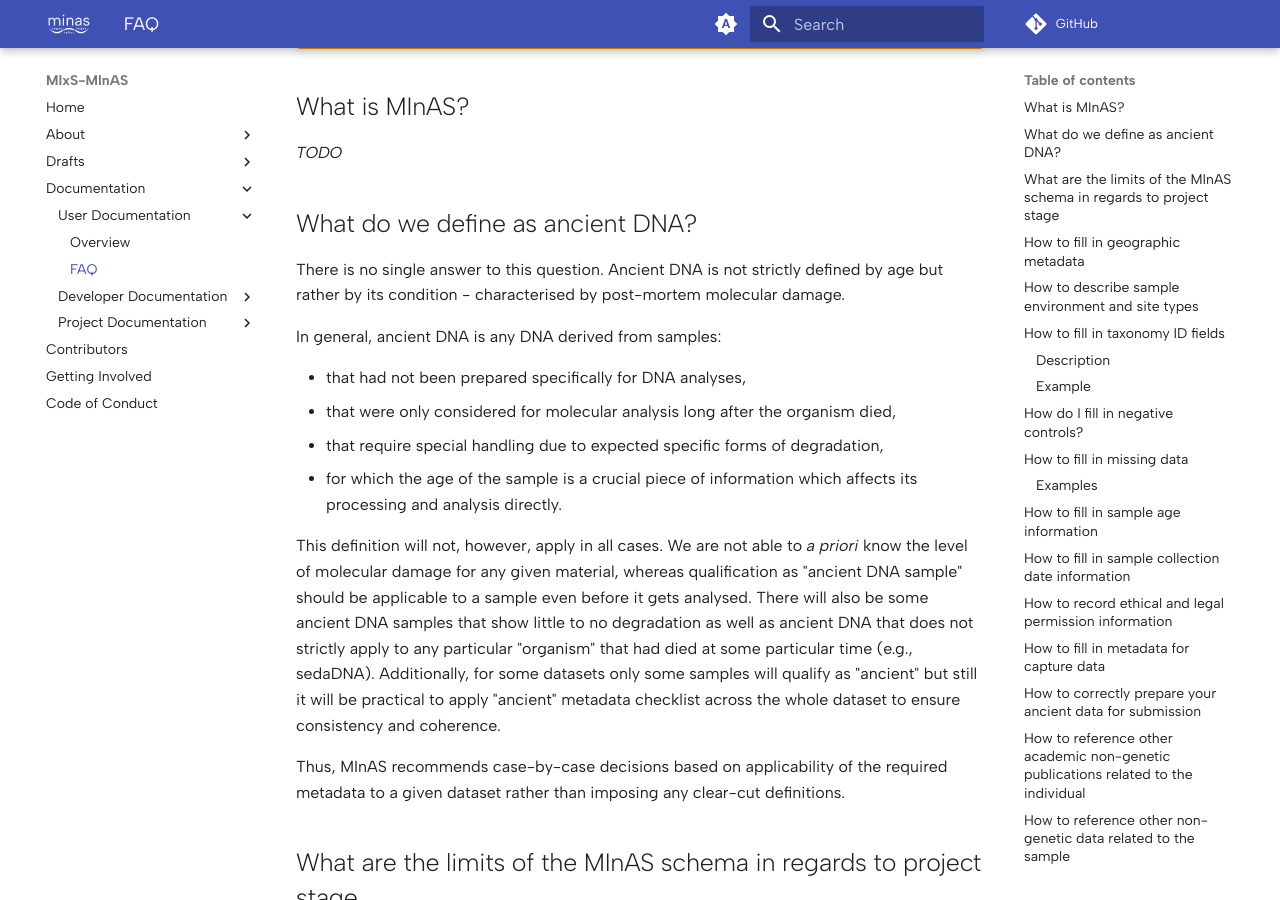
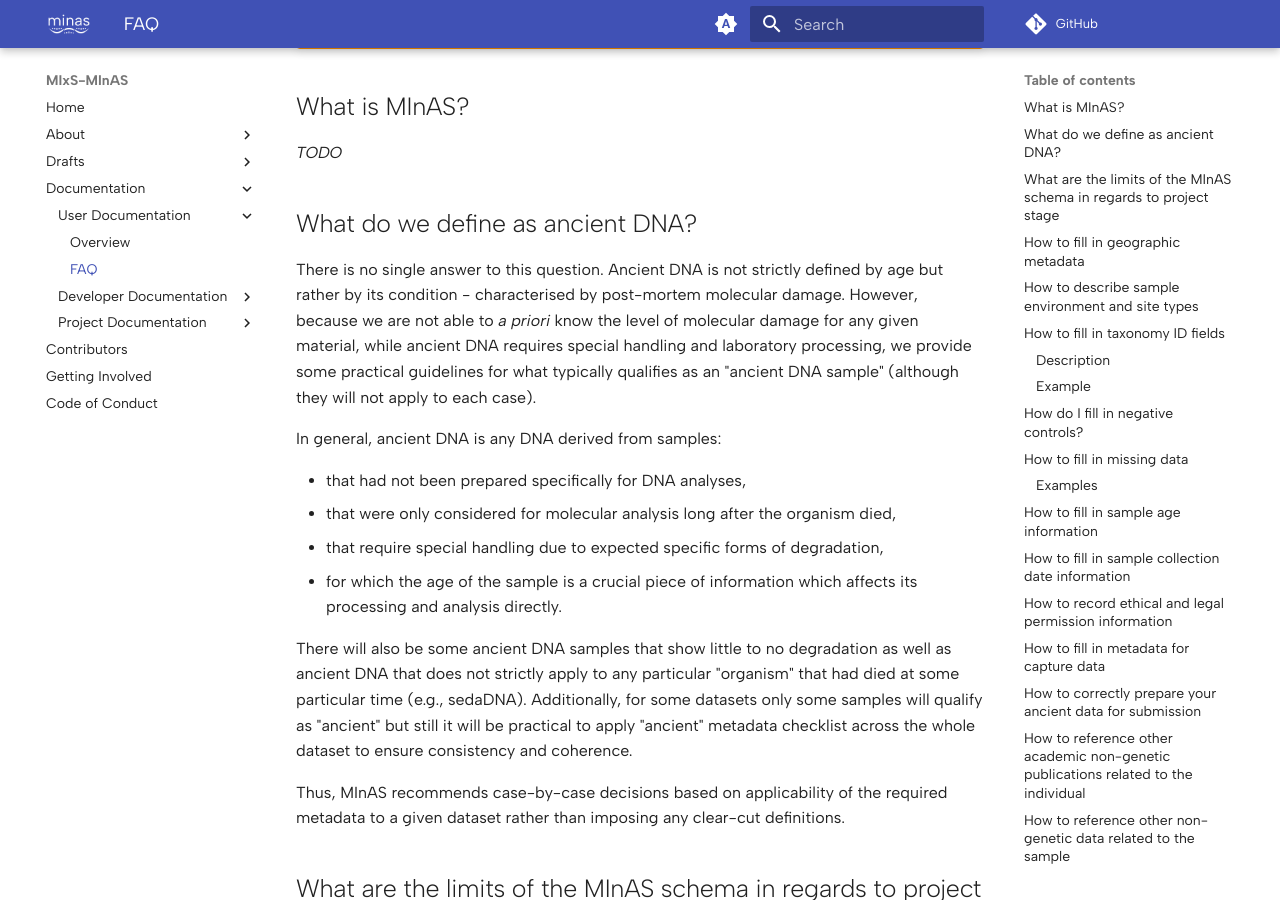
Before and after one commit to MIxS-MInAS/MIxS-MInAS.github.io, an MkDocs documentation site: the page built from docs/documentation/user-documentation/faq.md, in a window 1280 px wide and 900 px high, scrolled down 352 px. Built offline with MkDocs 1.6.1 and Material for MkDocs 9.7.7, drawn with Linux system fonts in a browser that asks for light colours; comment, search, counter and statistics services are not loaded.

Commit message:
Apply batched suggestions from code review
Edited the ancient DNA definition. I was trying to address James' comments, but I was not able to sensibly provide positive and negative examples for the "requirements" list.
But I'm not able to make it any better. Sorry :/

Co-authored-by: Martyna Molak <60465326+martynamolak@users.noreply.github.com>

```diff
--- a/docs/documentation/user-documentation/faq.md
+++ b/docs/documentation/user-documentation/faq.md
@@ -18,6 +18,7 @@ _TODO_
 
 There is no single answer to this question.
 Ancient DNA is not strictly defined by age but rather by its condition - characterised by post-mortem molecular damage.
+However, because we are not able to _a priori_ know the level of molecular damage for any given material, while ancient DNA requires special handling and laboratory processing, we provide some practical guidelines for what typically qualifies as an "ancient DNA sample" (although they will not apply to each case).
 
 In general, ancient DNA is any DNA derived from samples:
 
@@ -26,8 +27,6 @@ In general, ancient DNA is any DNA derived from samples:
   - that require special handling due to expected specific forms of degradation,
   - for which the age of the sample is a crucial piece of information which affects its processing and analysis directly.
 
-This definition will not, however, apply in all cases.
-We are not able to _a priori_ know the level of molecular damage for any given material, whereas qualification as "ancient DNA sample" should be applicable to a sample even before it gets analysed.
 There will also be some ancient DNA samples that show little to no degradation as well as ancient DNA that does not strictly apply to any particular "organism" that had died at some particular time (e.g., sedaDNA).
 Additionally, for some datasets only some samples will qualify as "ancient" but still it will be practical to apply "ancient" metadata checklist across the whole dataset to ensure consistency and coherence.
 
```
